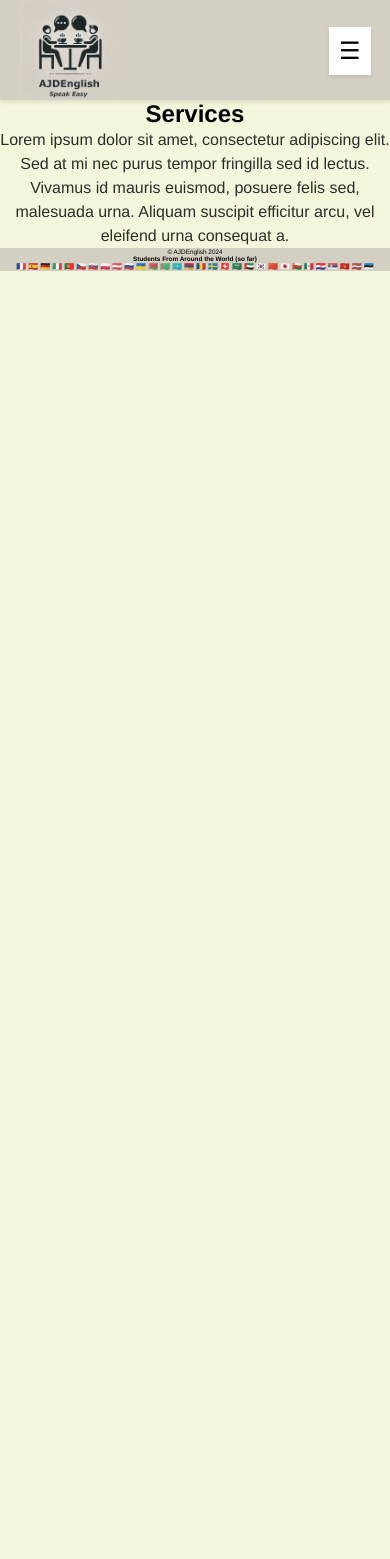
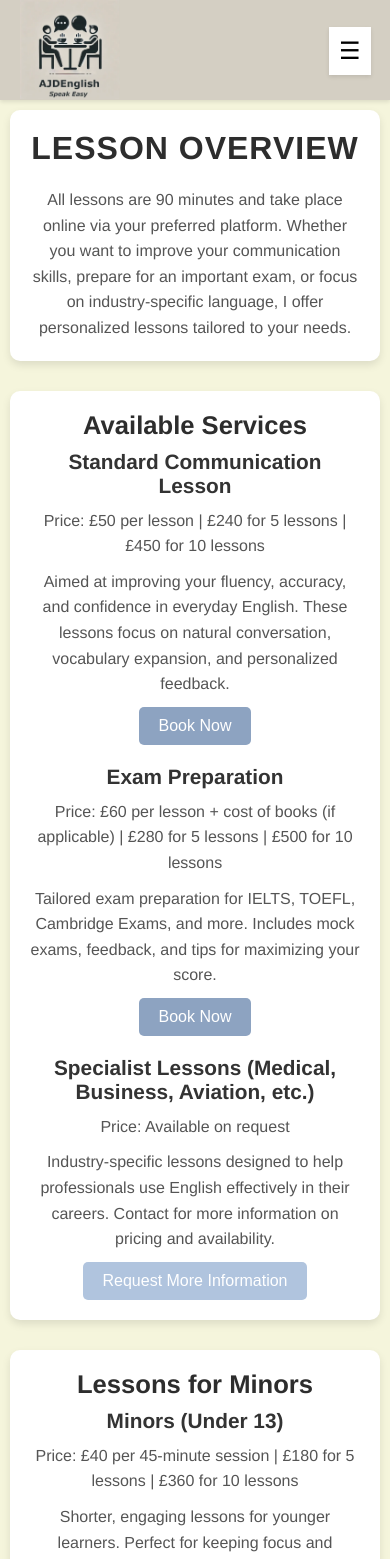
Before and after one commit to AJDStudios/AJDEnglish.com, a React (Create React App) app: page /Services in a window 390 px wide. Shown: the top 1559 px of the page. Before the commit the page ends 844 px from the top, so only its background shows below. Built offline with nearby package versions, Linux system fonts and the light colour scheme.

Commit message:
Services (#11)
* services

* tests css and readme

```diff
--- a/src/pages/Services.js
+++ b/src/pages/Services.js
@@ -1,10 +1,75 @@
 import React from 'react';
+import '../styles/Services.css';
+import { useNavigate } from 'react-router-dom';
 
 const Services = () => {
+
+  const navigate = useNavigate();
+
   return (
-    <div>
-      <h2>Services</h2>
-      <p>Lorem ipsum dolor sit amet, consectetur adipiscing elit. Sed at mi nec purus tempor fringilla sed id lectus. Vivamus id mauris euismod, posuere felis sed, malesuada urna. Aliquam suscipit efficitur arcu, vel eleifend urna consequat a.</p>
+    <div className="services-page">
+        <section className="lesson-overview">
+            <h1>Lesson Overview</h1>
+            <p>All lessons are 90 minutes and take place online via your preferred platform. Whether you want to improve your communication skills, prepare for an important exam, or focus on industry-specific language, I offer personalized lessons tailored to your needs.</p>
+        </section>
+        <section className="services-list">
+            <h2>Available Services</h2>
+            <div className="service-item">
+                <h3>Standard Communication Lesson</h3>
+                <p>Price: £50 per lesson | £240 for 5 lessons | £450 for 10 lessons</p>
+                <p>Aimed at improving your fluency, accuracy, and confidence in everyday English. These lessons focus on natural conversation, vocabulary expansion, and personalized feedback.</p>
+                <button className="book-btn">Book Now</button>
+            </div>
+            <div className="service-item">
+                <h3>Exam Preparation</h3>
+                <p>Price: £60 per lesson + cost of books (if applicable) | £280 for 5 lessons | £500 for 10 lessons</p>
+                <p>Tailored exam preparation for IELTS, TOEFL, Cambridge Exams, and more. Includes mock exams, feedback, and tips for maximizing your score.</p>
+                <button className="book-btn">Book Now</button>
+            </div>
+            <div className="service-item">
+                <h3>Specialist Lessons (Medical, Business, Aviation, etc.)</h3>
+                <p>Price: Available on request</p>
+                <p>Industry-specific lessons designed to help professionals use English effectively in their careers. Contact for more information on pricing and availability.</p>
+                <button className="info-btn">Request More Information</button>
+            </div>
+        </section>
+        <section className="minors">
+            <h2>Lessons for Minors</h2>
+            <div className="minor-item">
+                <h3>Minors (Under 13)</h3>
+                <p>Price: £40 per 45-minute session | £180 for 5 lessons | £360 for 10 lessons</p>
+                <p>Shorter, engaging lessons for younger learners. Perfect for keeping focus and maximizing results.</p>
+                <button className="book-btn">Book Now</button>
+            </div>
+            <div className="minor-item">
+                <h3>Teenagers (13-17)</h3>
+                <p>Price: Standard pricing applies, but with tailored materials for younger learners.</p>
+                <button className="book-btn">Book Now</button>
+            </div>
+        </section>
+        <section className="booking-calendar">
+            <h2>Check Availability & Book a Lesson</h2>
+            <div className="calendar-widget">
+                <p>add calendar here</p>
+            </div>
+        </section>
+        <section className="payment-info">
+            <h2>Payment Information</h2>
+            <p>Payments are handled via PayPal after booking. You will receive a confirmation email with payment instructions. </p>
+            <button className="payment-btn">Go to PayPal</button>
+        </section>
+        <section className="how-lessons-work">
+            <h2>How Lessons Work</h2>
+            <p>Each lesson begins with a quick warm-up exercise to get you comfortable. From there, we focus on building your skills using real-world examples and conversational practice tailored to your goals.</p>
+        </section>
+        <section className="cta-section">
+            <p>Not seeing what you need?
+            <button
+              className="cta-button"
+              onClick={() => navigate('/contact')}
+            >
+            Contact</button> for custom solutions.</p>
+        </section>
     </div>
   );
 };
--- a/src/styles/Services.css
+++ b/src/styles/Services.css
@@ -0,0 +1,161 @@
+body {
+    font-family: 'Arial', sans-serif;
+    background-color: #F5F5F5;
+    margin: 0;
+    padding: 0;
+    text-align: center;
+}
+
+.services-page {
+    max-width: 1200px;
+    margin: 0 auto;
+    padding: 20px;
+    text-align: center;
+  }
+
+h1, h2, h3 {
+    color: #2D2D2D;
+    margin-bottom: 10px;
+}
+
+h1 {
+    font-size: 2.5rem;
+}
+
+h2 {
+    font-size: 2rem;
+}
+
+h3 {
+    font-size: 1.5rem;
+    color: #333;
+}
+
+.services-page p,
+.lesson-overview p,
+.services-list p,
+.minors p,
+.booking-calendar p,
+.payment-info p,
+.how-lessons-work p,
+.cta-section p {
+  text-align: center;
+  color: #555;
+  line-height: 1.6;
+  margin: 0 auto;
+  max-width: 800px;
+}
+
+
+section {
+    background-color: #FFFFFF;
+    border-radius: 10px;
+    box-shadow: 0 4px 8px rgba(0, 0, 0, 0.1);
+    margin-bottom: 30px;
+    padding: 20px;
+}
+
+.service-item, .minor-item {
+    margin-bottom: 20px;
+    text-align: center;
+}
+
+.service-item p, .minor-item p {
+    margin-bottom: 10px;
+}
+
+.service-item:last-child, .minor-item:last-child {
+    margin-bottom: 0;
+}
+
+button {
+    padding: 10px 20px;
+    border: none;
+    border-radius: 5px;
+    cursor: pointer;
+    color: #fff;
+    transition: background-color 0.3s ease;
+    display: inline-block;
+}
+
+.book-btn {
+    background-color: #8DA3C1;
+}
+
+.book-btn:hover {
+    background-color: #6C87A3;
+}
+
+.info-btn {
+    background-color: #B0C4DE;
+}
+
+.info-btn:hover {
+    background-color: #8DA3C1;
+}
+
+.payment-btn {
+    background-color: #28A745;
+}
+
+.payment-btn:hover {
+    background-color: #218838;
+}
+
+.cta-button {
+    background-color: #FF4500;
+}
+
+.cta-button:hover {
+    background-color: #FF6347;
+}
+
+.booking-calendar iframe {
+    width: 100%;
+    height: 600px;
+    border: none;
+    margin-top: 20px;
+}
+
+/* Responsive Media Queries */
+@media (max-width: 768px) {
+    .services-page {
+        padding: 10px;
+        text-align: center;
+    }
+
+    h1 {
+        font-size: 2rem;
+    }
+
+    h2 {
+        font-size: 1.6rem;
+    }
+
+    h3 {
+        font-size: 1.3rem;
+    }
+
+    button {
+        font-size: 1rem;
+    }
+}
+
+@media (min-width: 768px) and (max-width: 1024px) {
+    .services-page {
+        padding: 15px;
+        text-align: center;
+    }
+
+    h1 {
+        font-size: 2.2rem;
+    }
+
+    h2 {
+        font-size: 1.8rem;
+    }
+
+    h3 {
+        font-size: 1.4rem;
+    }
+}
```
Also changed, not shown: 2 other files (tests, documents, lock files or other folders).
